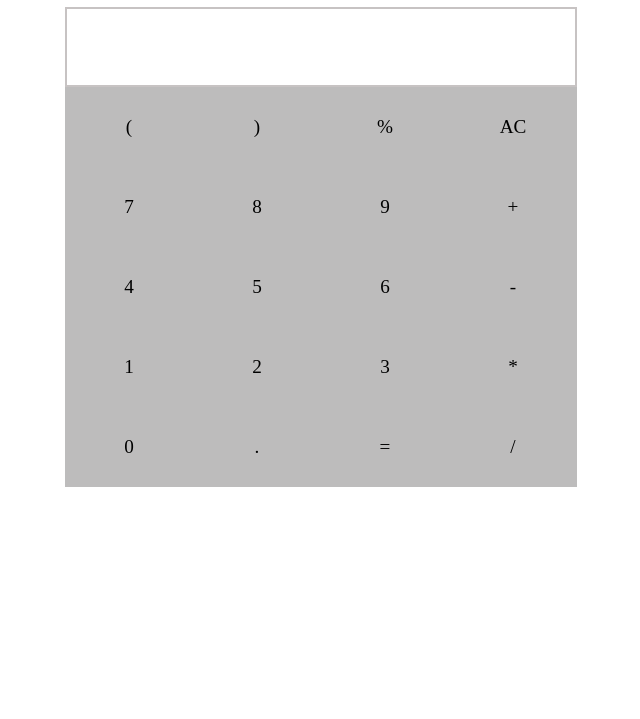
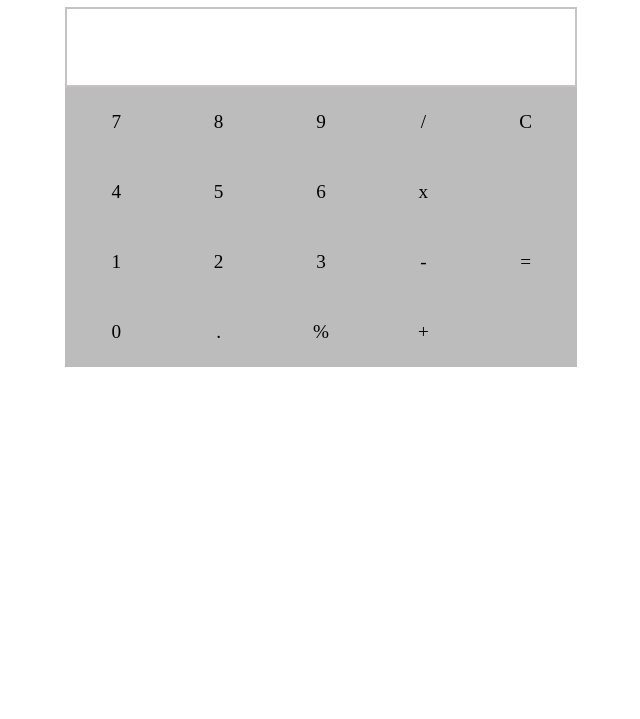
Before and after one commit to mg4603/calculator, a plain HTML site: page index.html in a window 1280 px wide. Shown: the part 81-800 px from the top of the page, without its empty margins (319-959 px from the left). Drawn offline with Linux system fonts and the light colour scheme.

Commit message:
Refactor calculator body structure with grid

```diff
--- a/index.html
+++ b/index.html
@@ -12,37 +12,35 @@
     <main>
         <h1>Calculator</h1>
         <div class="calculator-body">
-            <div class="row">
+            <div class="display"></div>
+            <div class="col">
+                <div>7</div>
+                <div>4</div>
+                <div>1</div>
                 <div>0</div>
+            </div>
+            <div class="col">
+                <div>8</div>
+                <div>5</div>
+                <div>2</div>
                 <div>.</div>
-                <div>=</div>
+            </div>
+            <div class="col">
+                <div>9</div>
+                <div>6</div>
+                <div>3</div>
+                <div>%</div>
+            </div>
+            <div class="col">
                 <div>/</div>
-            </div>
-            <div class="row">
-                <div>1</div>
-                <div>2</div>
-                <div>3</div>
-                <div>*</div>
-            </div>
-            <div class="row">
-                <div>4</div>
-                <div>5</div>
-                <div>6</div>
+                <div>x</div>
                 <div>-</div>
-            </div>
-            <div class="row">
-                <div>7</div>
-                <div>8</div>
-                <div>9</div>
                 <div>+</div>
             </div>
-            <div class="row">
-                <div>(</div>
-                <div>)</div>
-                <div>%</div>
-                <div>AC</div>
+            <div class="col">
+                <div>C</div>
+                <div>=</div>
             </div>
-            <div class="display"></div>
         </div>
     </main>
 </body>
--- a/script.js
+++ b/script.js
@@ -48,15 +48,20 @@ console.log(operate('/', 1, 2));
 const numberPad = document.querySelectorAll(".row div");
 const display = document.querySelector(".display");
 
-let displayValue = ""
+let displayValue = []
 
-function populateDisplay(){
-    display.textContent = displayValue;
+function populateDisplay(display, value){
+    display.textContent = value;
 }
 
 numberPad.forEach(item=>{
     item.addEventListener("click", (event)=>{
-        displayValue += event.target.textContent;
-        populateDisplay();
+        if(event.target.textContent === "="){
+
+        }
+
+        displayValue.push(event.target.textContent);
+
+        populateDisplay(display, displayValue.join(" "));
     });
 })
--- a/styles.css
+++ b/styles.css
@@ -10,28 +10,33 @@ body{
     align-items: center;
 }
 .calculator-body{
-    display: flex;
-    flex-direction: column-reverse;
-    align-items: center;
+    display: grid;
+    grid-template-columns: repeat(5, 1fr);
 }
-
-.row{
-    display: flex;
-    align-items: center;
-    justify-content: center;
+.display{
+    grid-column: 1/-1;
 }
-.row div{
-    width: 10vw;
-    height: 10vh;
+.col{
+    display: grid;
+    grid-template-rows: repeat(4, 1fr);
+}
+.calculator-body .col:last-child div:last-child{
+    grid-row: 2/ span 3;
+}
+.col div{
+    width: 8vw;
+    /* height: 10vh; */
+    padding: 3vh;
     background: rgba(125, 123, 123, 0.5);
     display: flex;
     align-items: center;
     justify-content: center;
     font-size: 1.5vw;
 
+
 }
 
-.row div:hover{
+.col div:hover{
     border: 4px solid rgba(85, 248, 242, .7);
 }
 
```
